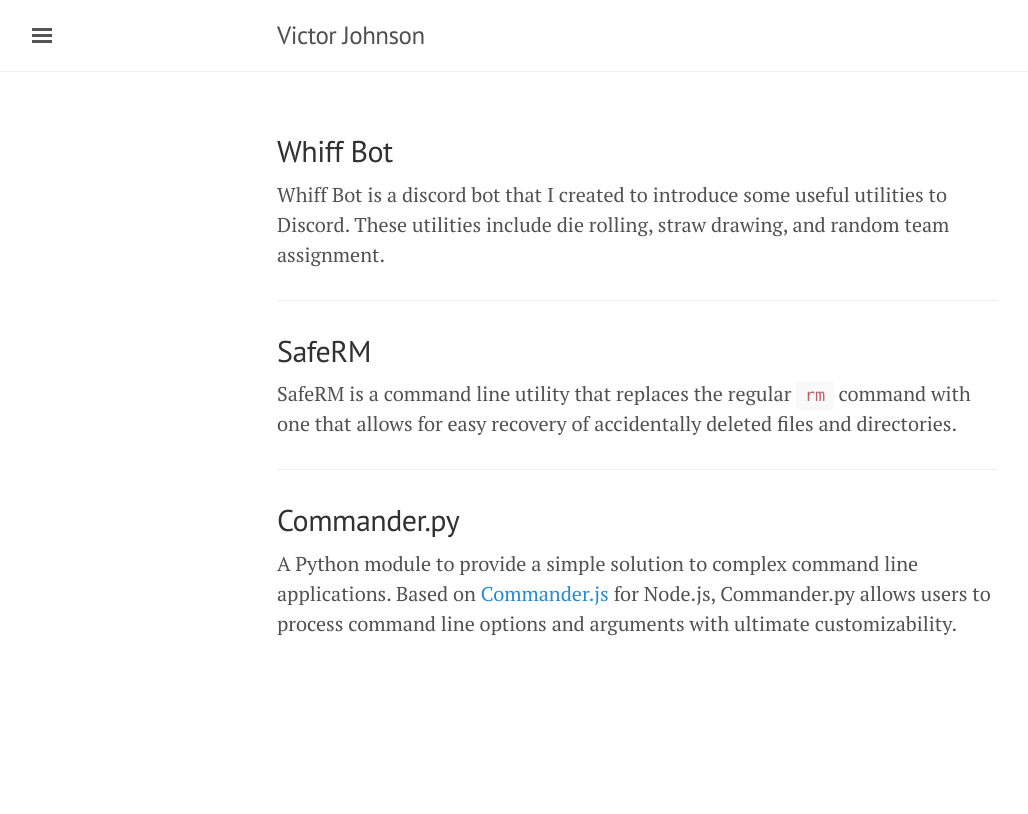
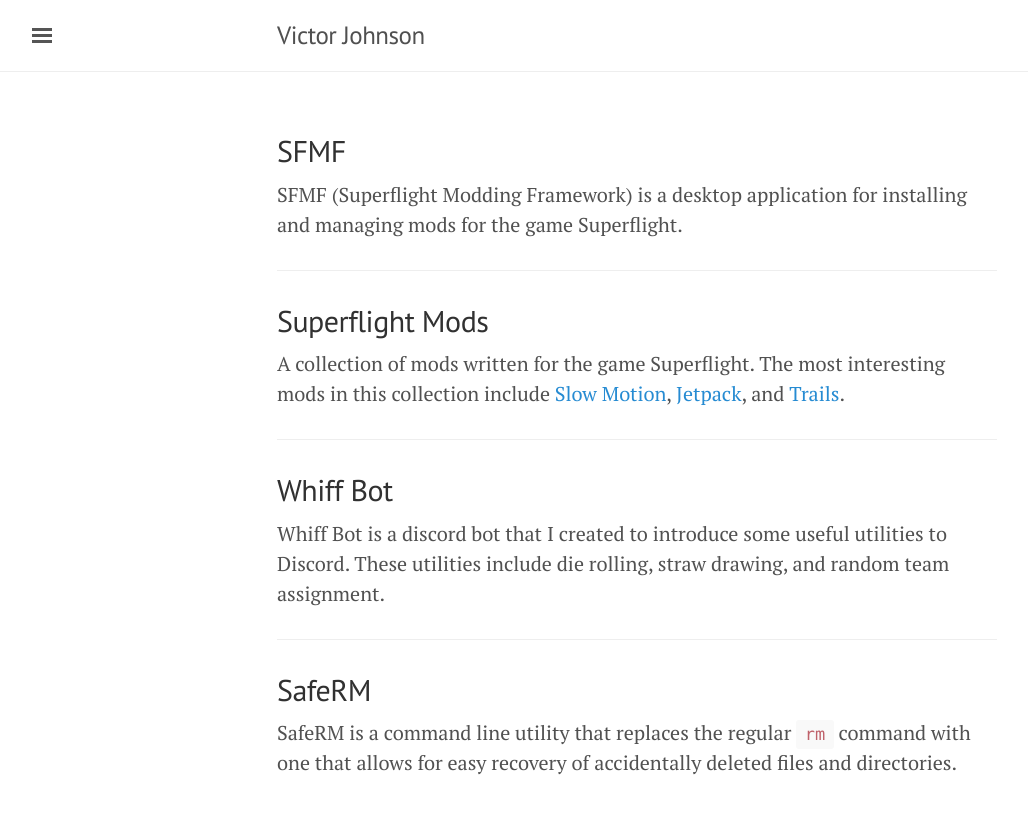
Before and after one commit to vicjohnson1213/vicjohnson1213.github.io, a Jekyll site: the page built from projects.md, in a window 1280 px wide. Shown: the top 814 px of the page, without its empty margins (3-1031 px from the left). Built offline with Jekyll 4.4.1, drawn with Linux system fonts in a browser that asks for light colours; our own code applies the rules of GitHub Pages for plain Markdown files.

Commit message:
Added SFMF and mods to the projects list.

```diff
--- a/projects.md
+++ b/projects.md
@@ -1,6 +1,18 @@
 ---
 layout: page
 navTitle: Projects
+---
+
+## [SFMF](https://vicjohnson1213.github.io/SFMF/)
+
+SFMF (Superflight Modding Framework) is a desktop application for installing and managing mods for the game Superflight.
+
+---
+
+## [Superflight Mods](https://github.com/vicjohnson1213/Superflight-Mods)
+
+A collection of mods written for the game Superflight. The most interesting mods in this collection include [Slow Motion](https://github.com/vicjohnson1213/Superflight-Mods/tree/master/SlowMotion), [Jetpack](https://github.com/vicjohnson1213/Superflight-Mods/tree/master/Jetpack), and [Trails](https://github.com/vicjohnson1213/Superflight-Mods/tree/master/Trails).
+
 ---
 
 ## [Whiff Bot](https://github.com/vicjohnson1213/Whiff-Bot-Discord)
@@ -12,9 +24,3 @@
 ## [SafeRM](https://github.com/vicjohnson1213/SafeRM)
 
 SafeRM is a command line utility that replaces the regular `rm` command with one that allows for easy recovery of accidentally deleted files and directories.
-
----
-
-## [Commander.py](https://github.com/vicjohnson1213/CommanderPy)
-
-A Python module to provide a simple solution to complex command line applications.  Based on [Commander.js](https://github.com/tj/commander.js) for Node.js, Commander.py allows users to process command line options and arguments with ultimate customizability.
```
